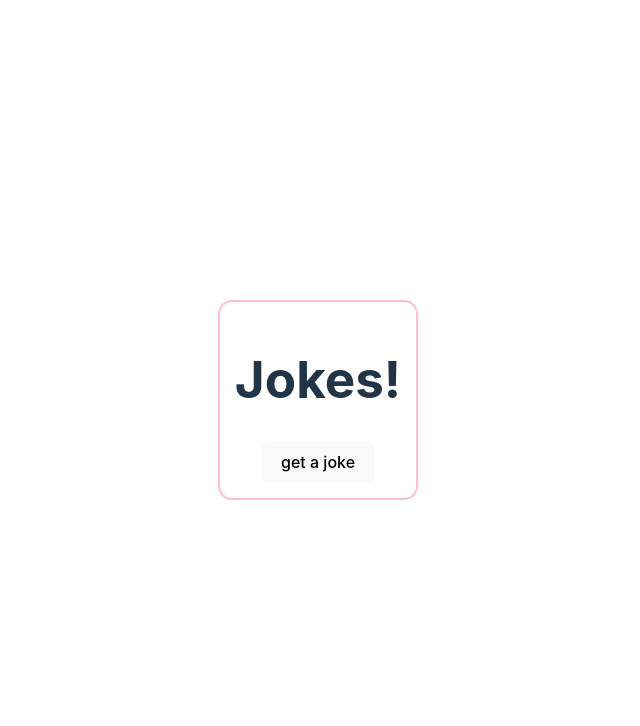
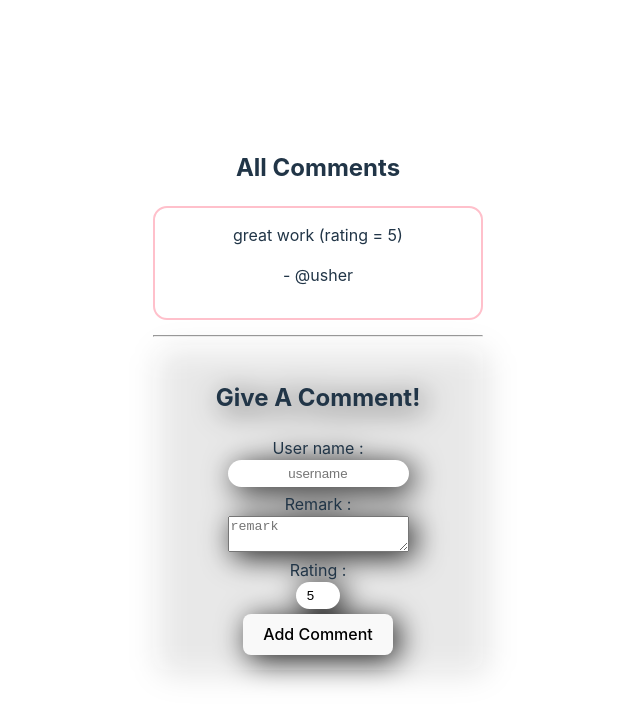
Before and after one commit to vinayBagde/Forms_in_react, a React (Vite) app: page / in a window 1280 px wide. Shown: the top 726 px of the page, without its empty margins (322-962 px from the left). Built offline with nearby package versions, Linux system fonts and the light colour scheme; no server answers.

Commit message:
few changes

```diff
--- a/src/App.jsx
+++ b/src/App.jsx
@@ -10,10 +10,10 @@ export default function App() {
     <>
       {/* <Form/> */}
       {/* <CommentsForm/> */}
-      {/* <ShowComment /> */}
+      <ShowComment />
       {/* <Counter/> */}
       {/* <Joker/> */}
-      <MyVersionJoker />
+      {/* <MyVersionJoker /> */}
     </>
   );
 }
--- a/src/components/commentsForm/CommentsForm.jsx
+++ b/src/components/commentsForm/CommentsForm.jsx
@@ -23,6 +23,7 @@ export default function CommentsForm({ addNewComment }) {
       setIsValid(false);
       return;
     }
+
     addNewComment(formData);
     setFormData({ username: "", remark: "", rating: 5 });
   };
--- a/src/components/form/Form.jsx
+++ b/src/components/form/Form.jsx
@@ -31,6 +31,7 @@ export default function Form() {
           />
           <br />
           <button>submit</button>
+          <p>{formData.fullname}</p>
         </form>
       </div>
     </>
--- a/src/components/joker/Joker.jsx
+++ b/src/components/joker/Joker.jsx
@@ -9,7 +9,7 @@ export default function Joker() {
     setJoke({ setup: jsonResponse.setup, punchline: jsonResponse.punchline });
   }
 
-  // when we use call back with async keyword in useEffect hook. we have to use arrow function. if use arrow function with its curly braces we have to call function which we've passed it as a argument in arrow function after curly braces & if we use arrow function without curly braces we don't have to call function
+  // when we use call back with async keyword in useEffect hook. we have to use arrow function. if use arrow function with its curly braces we have to call function after curly braces which we've passed it as a argument in arrow function & if we use arrow function without curly braces we don't have to call function
 
   //   useEffect(() => {                         // apna college's version of useEffect
   //     async function getNewJokes() {
@@ -25,7 +25,7 @@ export default function Joker() {
   //   }, []);
 
   useEffect(
-    // my version of useEffect
+    // my version of useEffect without using curly braces of arrow function
     () =>
       async function getNewJokes() {
         let response = await fetch(URL);
--- a/src/components/showComment/ShowComment.jsx
+++ b/src/components/showComment/ShowComment.jsx
@@ -1,7 +1,6 @@
 import "./ShowComment.css";
 import { useState } from "react";
 import CommentsForm from "../commentsForm/CommentsForm.jsx";
-import Formik from "../formik/Formik.jsx";
 export default function ShowComment() {
   let [comments, setComments] = useState([
     { username: "@usher", remark: "great work", rating: 5 },
```
